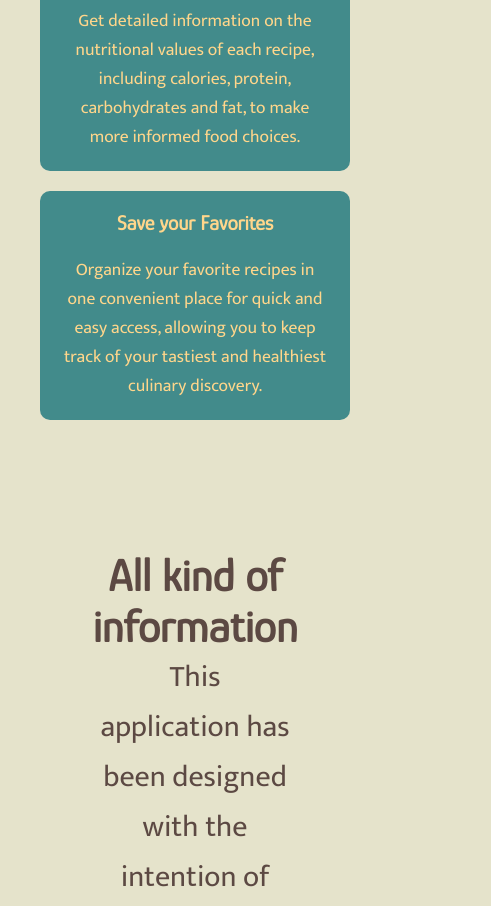
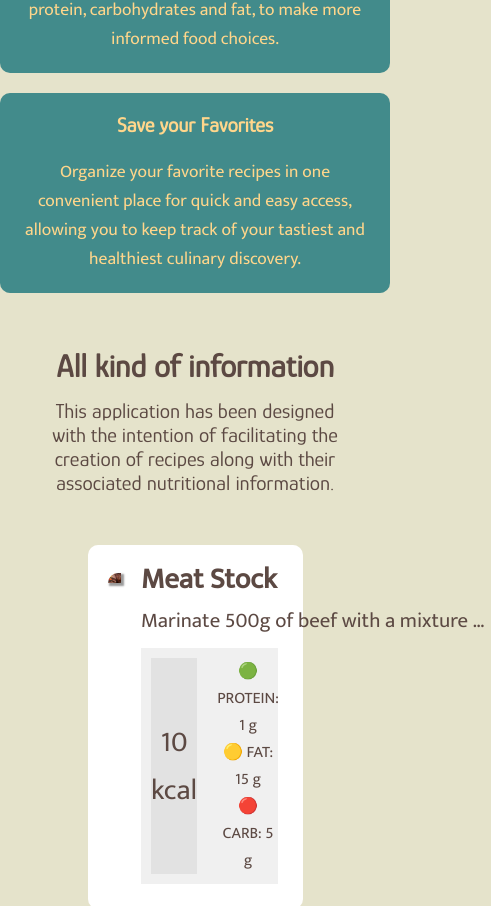
Before and after one commit to Karmik-Koala/Landing-page, a website built with Vite: page src/index.html in a window 390 px wide. Shown: the part 1487-2393 px from the top of the page, 491 px wide, since content can reach past the window. Built offline with nearby package versions, Linux system fonts and the light colour scheme.

Commit message:
set responsive sizes to info cards recipe

```diff
--- a/src/index.css
+++ b/src/index.css
@@ -275,7 +275,8 @@ body {
   justify-content: center;
   text-align: center;
   margin-top: 50px;
-  padding: 40px;
+
+  /* padding: 40px; */
   color: var(--color-ferra);
 
   & .cards-title-text {
@@ -351,6 +352,30 @@ body {
   }
 }
 
+@media screen and (width >= 2560px) {
+  .info-cards {
+    & .cards-title-text {
+      font-size: var(--font-size-lg);
+    }
+
+    & .cards-description {
+      font-size: var(--font-size-normal);
+    }
+  }
+
+  .cards-container {
+    & .cards-square {
+      & .cards-text-title {
+        font-size: var(--font-size-normal);
+      }
+
+      & .cards-text-body {
+        font-size: var(--font-size-ns);
+      }
+    }
+  }
+}
+
 /* Acaba el contenido de Cards */
 
 /* TODO: EL CONTENIDO DE LA SECCION INFO, CUANDO HAYA QUE MERGEAR */
@@ -360,20 +385,19 @@ body {
   flex-direction: column;
   justify-content: center;
   text-align: center;
-  margin-top: 50px;
   color: var(--color-ferra);
 
   & .info-title-text {
     font-family: var(--font-family-title);
-    font-size: 45px;
+    font-size: var(--font-size-lg);
     font-weight: bold;
+    padding: 15px 0;
   }
 
   & .info-description {
-    margin: auto;
-    width: 50%;
-    font-family: var(--font-family-content);
-    font-size: 30px;
+    font-family: var(--font-family-title);
+    font-size: var(--font-size-normal);
+    text-align: center;
   }
 }
 
@@ -388,9 +412,8 @@ body {
   background-color: var(--color-white);
   border-radius: 10px;
   font-family: var(--font-family-content);
-}
 
-.card-image {
+  & .card-image {
     background: var(--color-white);
     border-top-left-radius: 10px;
     border-bottom-left-radius: 10px;
@@ -404,26 +427,25 @@ body {
     }
   }
 
-.card-content {
+  & .card-content {
     display: flex;
     flex-direction: column;
-  align-items: flex-start;
+    align-items: start;
     padding: 0 15px 15px 0;
     width: 70%;
 
     & .title-recipee {
-    font-size: 30px;
+      font-size: var(--font-size-normal);
       margin: 0;
     }
 
     & .recipee {
+      font-size: var(--font-size-md);
       text-align: start;
       margin-bottom: 10px;
-    font-size: 20px;
-  }
     }
 
-.nutritional-info-container {
+    & .nutritional-info-container {
       display: flex;
       flex-direction: row;
       background: var(--color-gray-light);
@@ -432,16 +454,12 @@ body {
       & .kcal-box {
         display: flex;
         justify-content: center;
+        align-items: center;
+        font-size: var(--font-size-normal);
         width: 150px;
         margin: 10px;
         background: var(--color-gray);
         color: var(--color-ferra);
-
-    & span {
-      justify-self: center;
-      align-self: center;
-      font-size: 25px;
-    }
       }
 
       & .nutritional-text {
@@ -449,8 +467,10 @@ body {
         flex-direction: column;
         justify-content: center;
         align-items: flex-start;
-    font-size: 20px;
+        font-size: var(--font-size-md);
         padding: 10px;
+      }
+    }
   }
 }
 
@@ -460,6 +480,69 @@ body {
   align-self: center;
   width: 50%;
   font-family: var(--font-family-content);
+}
+
+@media screen and (width < 1200px) {
+  .info-container {
+    & .info-title-text {
+      font-size: var(--font-size-nl);
+    }
+
+    & .info-description {
+      margin: auto;
+      width: 80%;
+      font-size: var(--font-size-md);
+    }
+  }
+
+  .info-card-container {
+    & p {
+      white-space: nowrap;
+      overflow: hidden;
+      text-overflow: ellipsis;
+      width: 350px;
+    }
+
+    & .kcal-box {
+      & span {
+        font-size: var(--font-size-normal);
+      }
+    }
+
+    & .nutritional-text {
+      & span {
+        font-size: var(--font-size-xs);
+      }
+    }
+  }
+}
+
+@media screen and (width >= 1200px) {
+  .info-container {
+    & .info-title-text {
+      font-size: var(--font-size-nl);
+    }
+
+    & .info-description {
+      margin: auto;
+      width: 80%;
+      font-size: var(--font-size-md);
+    }
+  }
+}
+
+@media screen and (width >= 2560px) {
+  .info-container {
+    & .info-title-text {
+      font-size: var(--font-size-lg);
+    }
+
+    & .info-description {
+      margin: auto;
+      width: 80%;
+      font-size: var(--font-size-normal);
+    }
+  }
 }
 
 /* TODO: HASTA AQUI EL CONTENIDO DE INFO */
--- a/src/index.html
+++ b/src/index.html
@@ -5,8 +5,9 @@
   <meta charset="UTF-8">
   <meta http-equiv="X-UA-Compatible" content="IE=edge">
   <meta name="viewport" content="width=device-width, initial-scale=1.0">
-  <title>Document</title>
+  <title>MealMate</title>
   <link rel="stylesheet" href="./index.css">
+  <link rel="icon" type="image/x-icon" href="./assets/LogoFinal.png">
   <link rel="preconnect" href="https://fonts.googleapis.com">
   <link rel="preconnect" href="https://fonts.gstatic.com" crossorigin>
   <link href="https://fonts.googleapis.com/css2?family=Mukta&display=swap" rel="stylesheet">
@@ -41,6 +42,7 @@
     </nav>
   </header>
   <main>
+
     <!-- HOME -->
     <section class="wrap">
       <div class="wrap-text">
@@ -52,10 +54,11 @@
         <button class="button-go-app">Go to app</button>
       </div>
     </section>
+
     <!-- CARDS -->
     <section class="info-cards">
       <h2 class="cards-title-text"> Discover a variety of nutritious recipes</h2>
-      <span class="cards-description">Explore and Enjoy Culinary Diversity</span>
+      <span class="cards-description">Explore and Enjoy culinary diversity</span>
 
       <div class="cards-container">
         <div class="cards-square">
@@ -64,7 +67,7 @@
             vegetarian to gluten-free, to make sure there's always something you like.</p>
         </div>
         <div class="cards-square">
-          <h3 class="cards-text-title">Detailed Nutritional Information</h3>
+          <h3 class="cards-text-title">Detailed nutritional information</h3>
           <p class="cards-text-body">Get detailed information on the nutritional values of each recipe, including
             calories, protein, carbohydrates and fat, to make more informed food choices.</p>
         </div>
@@ -78,7 +81,7 @@
 
     <!-- INFO -->
     <section class="info-container">
-      <h1 class="info-title-text">All kind of information</h1>
+      <h2 class="info-title-text">All kind of information</h2>
       <span class="info-description">This application has been designed with the intention of facilitating the creation
         of recipes along with
         their associated nutritional information.</span>
@@ -89,14 +92,11 @@
         </div>
         <div class="card-content">
           <h2 class="title-recipee">Meat Stock</h2>
-          <span class="recipee">Lorem Ipsum es simplemente el texto de relleno de las imprentas y archivos de texto.
-            Lorem Ipsum ha sido el texto de relleno estándar de las industrias desde el año 1500, cuando un impresor (N.
-            del T. persona que se dedica a la imprenta) desconocido usó una galería de textos y los mezcló de tal manera
-            que logró hacer un libro de textos especimen. No sólo sobrevivió 500 años, sino que tambien ingresó como
-            texto de relleno en documentos electrónicos, quedando esencialmente igual al original. Fue popularizado en
-            los 60s con la creación de las hojas "Letraset", las cuales contenian pasajes de Lorem Ipsum, y más
-            recientemente con software de autoedición, como por ejemplo Aldus PageMaker, el cual incluye versiones de
-            Lorem Ipsum.</span>
+          <div class="recipee">
+            <p>Marinate 500g of beef with a mixture of lime juice, garlic, and cilantro. Then, grill it until tender and
+              slightly golden. Slice the meat into thin strips and serve it in warm corn tortillas. Garnish with onion,
+              cilantro, and fresh tomato salsa. Delicious grilled steak tacos ready in minutes!</p>
+          </div>
           <div class="nutritional-info-container">
             <div class="kcal-box">
               <span>10 kcal</span>
```
Also changed, not shown: src/assets/LogoFinal.png (added). Lines whose indentation alone changed are shown as unchanged.
